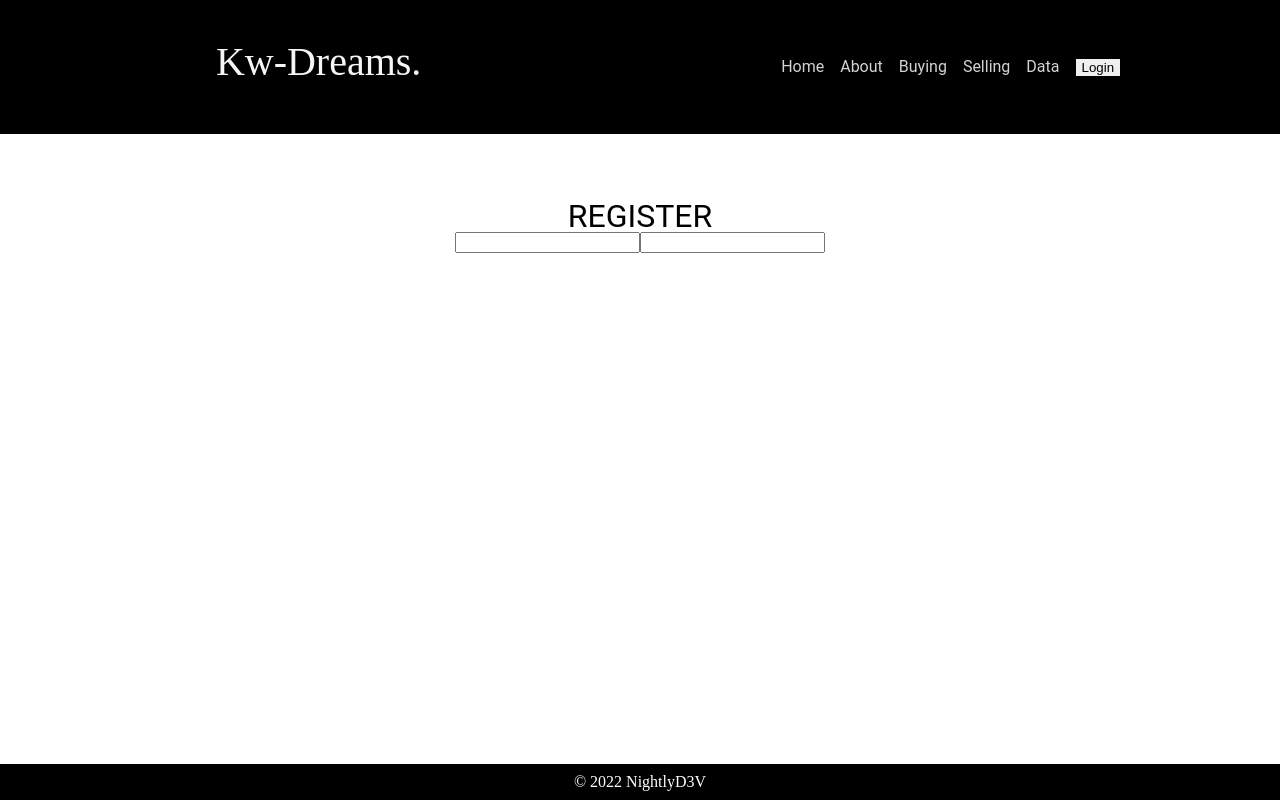
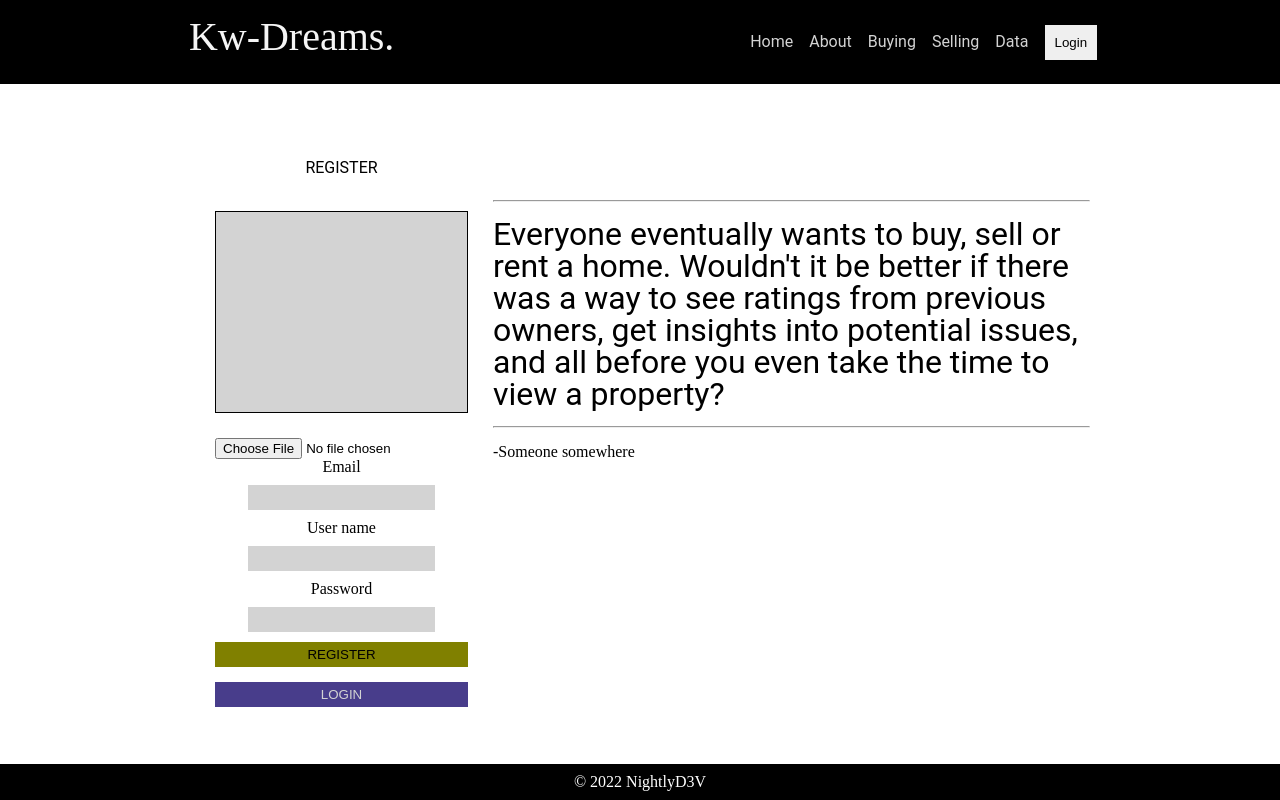
Before and after one commit to NightlyD3V/KW_Dreams-Group, a React (Create React App) app in the folder frontend/kwdreams/: page /register in a window 1280 px wide. Built offline with nearby package versions, Linux system fonts and the light colour scheme; the HTML template or start-up script is replaced by a standard one; a web font is replaced by a local one.

Commit message:
Styling login and register pages, updating python requirements & prepping backend for heroku deployment

```diff
--- a/frontend/kwdreams/src/App.js
+++ b/frontend/kwdreams/src/App.js
@@ -13,7 +13,7 @@ function App() {
       <Routes>
         <Route exact path="/" element={<Top_Content />} />
         <Route exact path="/login" element={<Login />} />
-        <Route exact path="/register" element={<Register />} />
+        <Route path="/register" element={<Register />} />
       </Routes>
       <Footer></Footer>
     </div>
--- a/frontend/kwdreams/src/components/Data.js
+++ b/frontend/kwdreams/src/components/Data.js
@@ -2,15 +2,14 @@ import React, {useState} from 'react';
 
 class Data extends React.Component {
     state={
-        username: "",
-        password: "",
-        email: "",
+        data: [],
     }
 
     render() {
         return(
             <div>
                 <form>
+                    <h1>Searchs</h1>
                     <input></input>
                     <input></input>
                 </form>
--- a/frontend/kwdreams/src/components/Login.js
+++ b/frontend/kwdreams/src/components/Login.js
@@ -1,13 +1,13 @@
 import React from 'react';
 import '../css/Login.css';
-
+import {Link} from 'react-router-dom';
 //CSS
 const containerStyle = {
     display: 'flex',
     flexDirection: 'column',
     justifyContent: 'center',
     alignItems: 'center',
-    marginTop: '180px',
+    marginTop: '125px',
     width: '50%',
     height: '500px',
     padding: '50px',
@@ -73,7 +73,9 @@ class Login extends React.Component {
                             </input>
                             <br/>
                             <button id="Submit_Button" style={buttonStyle}>SUBMIT</button>
-                            <button id="Register_Button" style={buttonStyle}>REGISTER</button>
+                            <Link to="/register">
+                                <button id="Register_Button" style={buttonStyle}>REGISTER</button>
+                            </Link>
                         </form>
                     </div>
                 </div>
@@ -82,7 +84,9 @@ class Login extends React.Component {
                         Localized data with ratings and insights from users just like you.
                     </h1>
                     <div style={{marginTop: '25px'}}>
-                        <h1>Powered by a high performance web server and reverse proxy. </h1>
+                        <h1>
+                            <hr />
+                            Powered by a high performance web server, reverse proxy & the Zillow api. </h1>
                         <img style={{width: '20%'}} src="/images/NGINX.png"/>
                         <img style={{width: '30%'}} src="/images/Gunicorn.png"/>
                         <img style={{width: '20%', marginLeft:'5px'}} src='https://static.djangoproject.com/img/logos/django-logo-positive.svg'/>
--- a/frontend/kwdreams/src/components/Register.js
+++ b/frontend/kwdreams/src/components/Register.js
@@ -1,6 +1,42 @@
 import React from 'react';
-import { render } from 'react-dom';
 
+// CSS ->
+const formContainerStyle = {
+    padding: '25px',
+    textAlign: 'center',
+}
+
+const inputStyle = {
+    border: 'none',
+    margin: '10px',
+    padding: '5px',
+    backgroundColor: 'lightgrey',
+}
+
+const loginButton = {
+    border: 'none',
+    backgroundColor: 'darkslateblue',
+    color: 'lightgrey',
+    padding: '5px',
+    width: '100%',
+}
+
+const submitButton = {
+    border: 'none',
+    backgroundColor: 'olive',
+    padding: '5px',
+    width: '100%',
+    marginBottom: '15px'
+}
+
+const profileImage = {
+    backgroundColor: 'lightgrey',
+    border: '1px solid black',
+    padding: '100px',
+    marginBottom: '25px'
+}
+
+//COMPONENT START ->
 class Register extends React.Component {
     constructor(props) {
         super(props)
@@ -15,12 +51,39 @@ class Register extends React.Component {
 
     render(){
         return (
-            <div style={{position: 'relative', top: '200px', textAlign: 'center'}}>
-                <h1 style={{fontFamily: 'Roboto', fontSize: '2rem'}}>REGISTER</h1>
-                <form>
-                    <input></input>
-                    <input></input>
-                </form>
+            <div style={{display: 'flex', paddingTop: '100px', maxWidth: '900px', margin: '0 auto'}}>
+                <div style={formContainerStyle}>
+                    <h1 style={{fontFamily: 'Roboto', fontSize: '1rem', padding: '35px'}}>REGISTER</h1>
+                    <div style={profileImage}>
+                    </div>
+                    <form>
+                        <input type="file"></input>
+                        <h1>Email</h1>
+                        <input style={inputStyle} required></input>
+                        <h1>User name</h1>
+                        <input style={inputStyle} required></input>
+                        <h1>Password</h1>
+                        <input style={inputStyle} required></input>
+                        <br/>
+                        <button style={submitButton}>
+                            <h1>REGISTER</h1>
+                        </button>
+                        <button style={loginButton}>
+                            <h1>LOGIN</h1>
+                        </button>
+                    </form>
+                </div>
+                <div>
+                    <p style={{fontFamily: 'Roboto', fontWeight: '400', fontSize: '2rem', padding: '25px 3', marginTop: '100px'}}>
+                        <hr />
+                        Everyone eventually wants to buy, sell or rent a home.
+                        Wouldn't it be better if there was a way to see ratings from
+                        previous owners, get insights into potential issues, and all before
+                        you even take the time to view a property?
+                        <hr />
+                    </p>
+                    <p>-Someone somewhere</p>
+                </div>
             </div>
         )
     }
--- a/frontend/kwdreams/src/css/Login.css
+++ b/frontend/kwdreams/src/css/Login.css
@@ -3,6 +3,9 @@
     border: none;
     background-color: olivedrab;
 }
+#Login_Button {
+    padding: 10px;
+}
 #Register_Button{
     background-color: darkslateblue;
     color: white;
--- a/frontend/kwdreams/src/css/Navbar.css
+++ b/frontend/kwdreams/src/css/Navbar.css
@@ -6,7 +6,7 @@
     width: 100%;
     flex-wrap: wrap;
     background-color: black;
-    padding: 30px;
+    padding: 5px;
     z-index: 1;
 }
 #Navbar_Logo {
--- a/frontend/kwdreams/src/css/Top_Content.css
+++ b/frontend/kwdreams/src/css/Top_Content.css
@@ -10,7 +10,7 @@
 }
 #Hero_Text_Container {
    position: absolute;
-   margin-top: 180px;
+   margin-top: 120px;
    text-align: center;
 }
 #Hero_Text {
```
Also changed, not shown: 2 other files (tests, documents, lock files or other folders).
